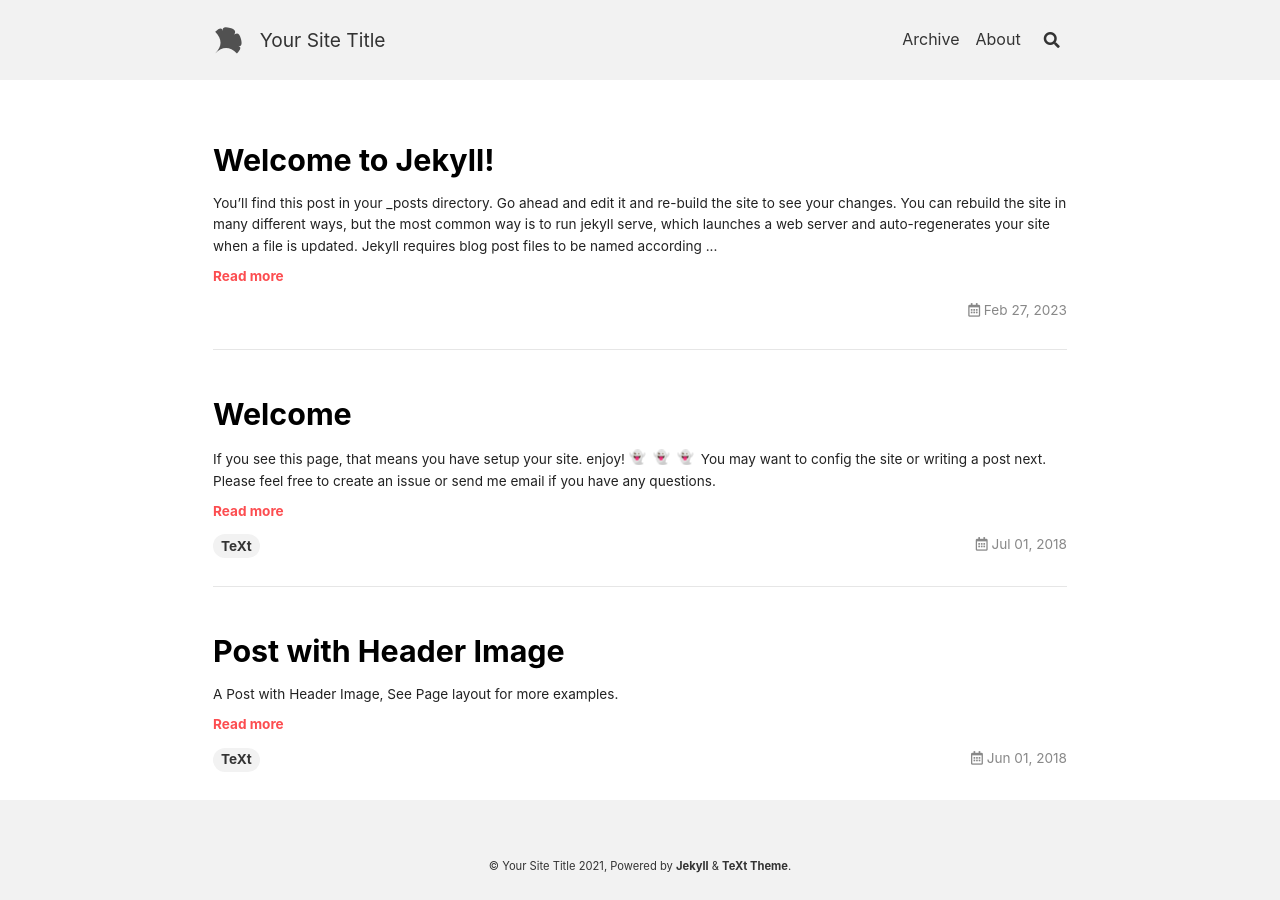
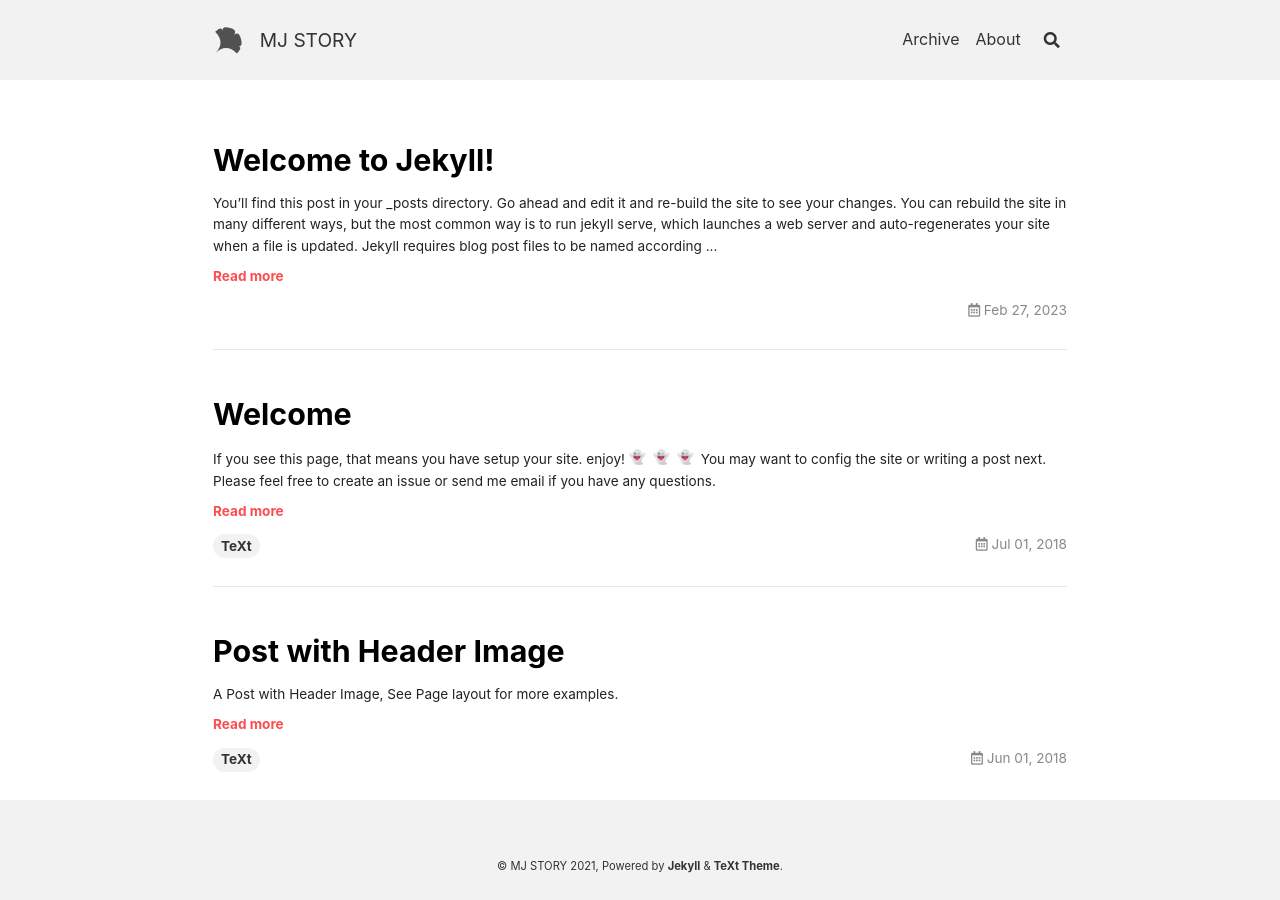
Before and after one commit to cloudnine-mj/cloudnine-mj.github.io, a Jekyll site: the page built from index.html, in a window 1280 px wide. Built offline with Jekyll 4.4.1, drawn with Linux system fonts in a browser that asks for light colours; nearby versions of some CDN libraries; emoji names are drawn with the system emoji font; the list of posts is cut into pages by our own code.

Commit message:
modify config.yml

```diff
--- a/_config.yml
+++ b/_config.yml
@@ -20,7 +20,7 @@ text_skin: default # "default" (default), "dark", "forest", "ocean", "chocolate"
 highlight_theme: default # "default" (default), "tomorrow", "tomorrow-night", "tomorrow-night-eighties", "tomorrow-night-blue", "tomorrow-night-bright"
 url     : # the base hostname & protocol for your site e.g. https://www.someone.com
 baseurl : # does not include hostname
-title   : Your Site Title
+title   : MJ STORY
 description: > # this means to ignore newlines until "Language & timezone"
   Your Site Description
 
@@ -74,7 +74,7 @@ paths:
 excerpt_separator: <!--more-->
 
 ## license
-license: CC-BY-NC-4.0 # "CC-BY-4.0", "CC-BY-SA-4.0", "CC-BY-NC-4.0", "CC-BY-ND-4.0"
+# license: CC-BY-NC-4.0 # "CC-BY-4.0", "CC-BY-SA-4.0", "CC-BY-NC-4.0", "CC-BY-ND-4.0"
 
 ## TOC
 toc:
```
